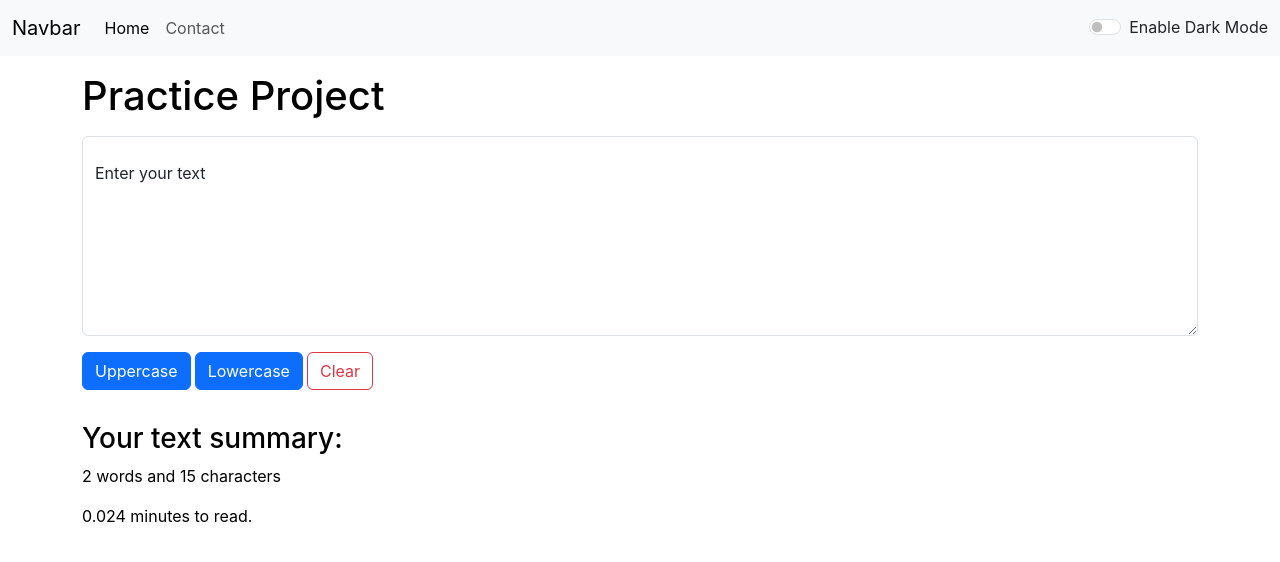
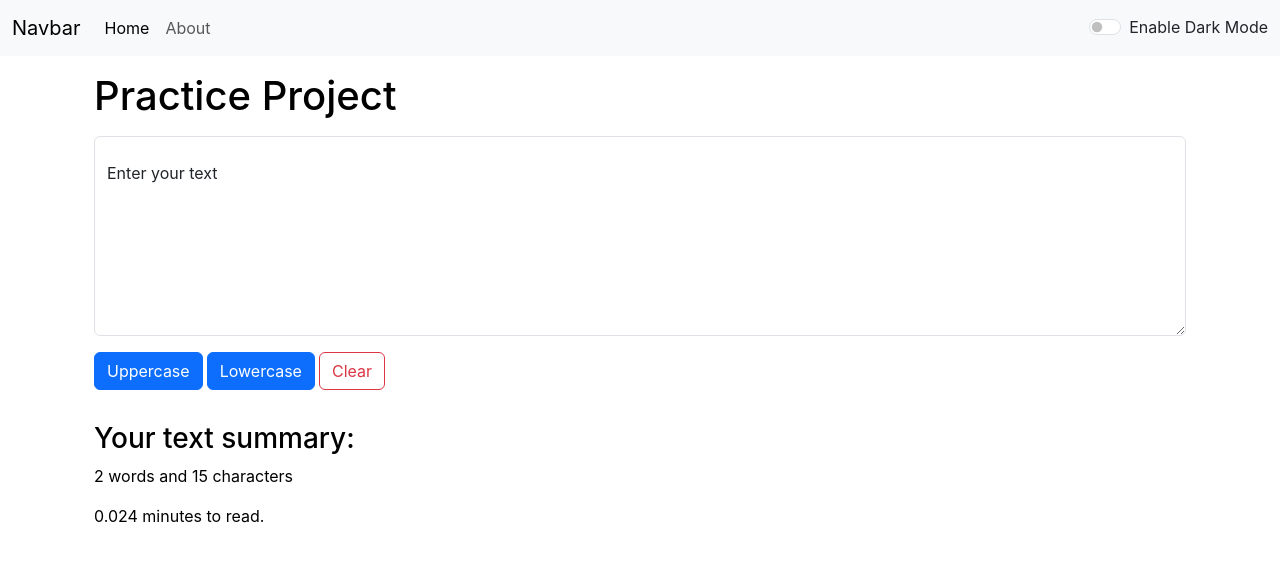
Before and after one commit to brndn-gnzls/react-playground, a React (Create React App) app: page / in a window 1280 px wide. Shown: the top 562 px of the page. Built offline with nearby package versions, Linux system fonts and the light colour scheme.

Commit message:
finished routing exercise.

```diff
--- a/package.json
+++ b/package.json
@@ -8,6 +8,7 @@
     "@testing-library/user-event": "^13.5.0",
     "react": "^18.2.0",
     "react-dom": "^18.2.0",
+    "react-router-dom": "^6.22.1",
     "react-scripts": "5.0.1",
     "web-vitals": "^2.1.4"
   },
--- a/src/App.js
+++ b/src/App.js
@@ -1,10 +1,9 @@
 import Navbar from './components/Navbar';
 import Textform from './components/Textform';
-// import About from './components/About';
+import About from './components/About';
 import './App.css';
 import { useState } from 'react'
-
-// let name = "Sam"
+import { BrowserRouter as Router, Routes, Route } from 'react-router-dom'
 
 const obj = {
     title: "Practice Project",
@@ -12,7 +11,6 @@
 }
 
 function App() {
-
     const [mode, setMode] = useState('light')
     const [themeText, setThemeText] = useState("Enable Dark Mode")
 
@@ -28,13 +26,17 @@
         }
     }
 
-
     return (
         <>
-            {/* <Navbar title={obj.title} aboutText={obj.aboutText}/> */}
-            <Navbar mode={mode} toggleMode={toggleMode} modeText={themeText}/>
-            <Textform heading={obj.title} mode={mode}/>
-            {/* <About /> */}
+            <Router>
+                <Navbar mode={mode} toggleMode={toggleMode} modeText={themeText} />
+                <div className='container my-3'>
+                    <Routes>
+                        <Route path="/" element={<Textform heading={obj.title} mode={mode} />} />
+                        <Route path="/about" element={<About />} />
+                    </Routes>
+                </div>
+            </Router>
         </>
     );
 }
--- a/src/components/Navbar.js
+++ b/src/components/Navbar.js
@@ -1,4 +1,5 @@
 import propTypes from 'prop-types'
+import { Link } from 'react-router-dom'
 
 export default function Navbar(props) {
 
@@ -8,17 +9,17 @@
             {/* Navbar */}
             <nav className="navbar navbar-expand-lg bg-body-tertiary" data-bs-theme={props.mode}>
                 <div className="container-fluid">
-                    <a className="navbar-brand" href="/">Navbar</a>
+                    <Link className="navbar-brand" to="/">Navbar</Link>
                     <button className="navbar-toggler" type="button" data-bs-toggle="collapse" data-bs-target="#navbarSupportedContent" aria-controls="navbarSupportedContent" aria-expanded="false" aria-label="Toggle navigation">
                         <span className="navbar-toggler-icon"></span>
                     </button>
                     <div className="collapse navbar-collapse" id="navbarSupportedContent">
                         <ul className="navbar-nav me-auto mb-2 mb-lg-0">
                             <li className="nav-item">
-                                <a className="nav-link active" aria-current="page" href="/">{props.title}</a>
+                                <Link className="nav-link active" aria-current="page" to="/">{props.title}</Link>
                             </li>
                             <li className="nav-item">
-                                <a className="nav-link" href="/">{props.aboutText}</a>
+                                <Link className="nav-link" to="/about">{props.aboutText}</Link>
                             </li>
                         </ul>
                         <div className={`form-check form-switch text-${props.mode === 'light' ? 'dark' : 'light'}`}>
@@ -39,5 +40,5 @@
 
 Navbar.defaultProps = {
     title: 'Home',
-    aboutText: 'Contact'
+    aboutText: 'About'
 }
```
Also changed, not shown: 1 other file (tests, documents, lock files or other folders).
